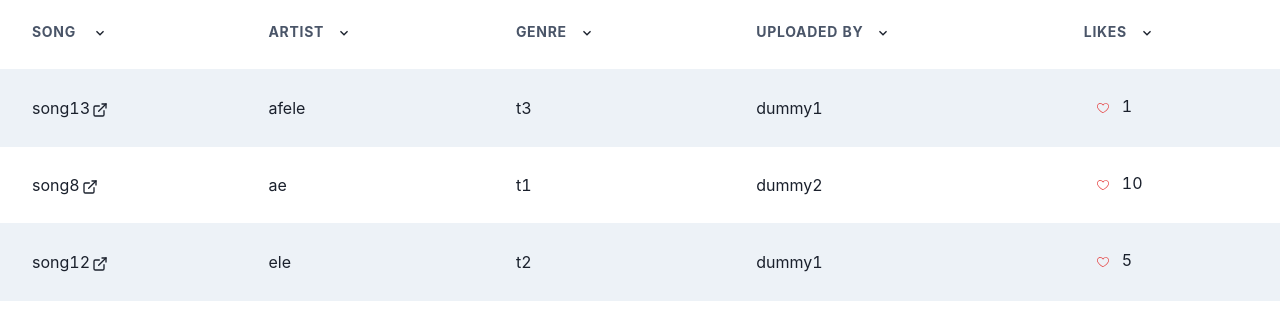
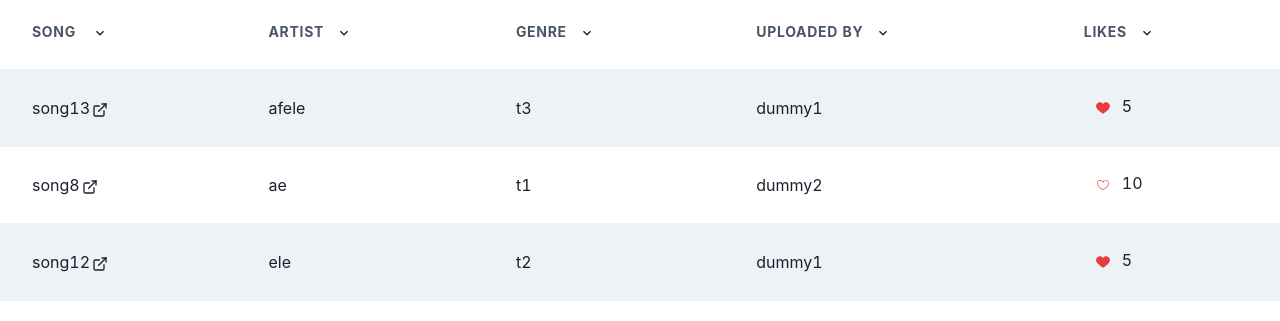
Before and after one commit to thuypham03/cu-music, a Next.js app: page / in a window 1280 px wide. Shown: the part 211-532 px from the top of the page. Built offline with nearby package versions, Linux system fonts and the light colour scheme.

Commit message:
added liking functionality

```diff
--- /dev/null
+++ b/Components/Likes.tsx
@@ -0,0 +1,53 @@
+import {} from "react";
+import { Button, Icon } from "@chakra-ui/react";
+import { Song } from "../types/index";
+import { Dispatch, SetStateAction } from "react";
+
+type Prop = {
+  song: Song;
+  userLikedSongs: Song[];
+  liked:boolean,
+  setUserLikedSongs: Dispatch<SetStateAction<Song[]>>;
+};
+
+export default function Liking({
+  song,
+  userLikedSongs,
+  liked,
+  setUserLikedSongs,
+}: Prop) {
+
+  const updateLiked = () => {
+
+    if (liked) {//unlike song
+      const temp: Song[] = [...userLikedSongs];
+      const index: number = userLikedSongs.indexOf(song);
+      temp.splice(index, 1);
+      song.likes--
+      setUserLikedSongs(temp);
+
+    } else {//like song
+        const temp: Song[] = [...userLikedSongs, song];
+        setUserLikedSongs(temp);
+        song.likes++
+    }
+  };
+
+  return (
+    <Button variant="ghost" size="sm" my="2px" onClick={updateLiked} key={song.name+song.artist+"LikeButton"}>
+      <Icon viewBox="0 0 128 128" color="red.500">
+        {liked ? (
+          <path
+            fill="currentColor"
+            d="M25.3 13.4C8.2 19-1.9 35.1 1.2 52c3.1 17.3 24.4 40.3 55.1 59.4l7.7 4.8 7.6-4.7c31.7-19.8 51.9-41.6 55.2-59.5 2.7-14.9-5.4-30.2-19.6-36.8-4.8-2.3-7.1-2.7-14.2-2.7-10.4 0-17.4 2.9-24.5 10l-4.7 4.6-3.4-4c-5.2-6-14.7-10.3-23.7-10.7-4.3-.3-8.9.2-11.4 1z"
+          />
+        ) : (
+          <path
+            fill="currentColor"
+            d="M29.9 20.3C17 25.2 9.7 35.7 9.7 49.6c0 5.9.5 8.2 3.2 13.9 6.1 13 21.2 28.4 40 40.7 10.2 6.6 12.4 6.5 23.8-1.1 18.8-12.6 32.4-26.6 38.5-39.7 7.3-15.5 2-33-12.4-40.9-4.6-2.6-6.3-3-13.3-3-9.3 0-14.3 2.1-21.2 8.8L64 32.4l-4.2-4.1c-2.4-2.2-6.3-5.1-8.8-6.3-5.5-2.8-15.9-3.6-21.1-1.7zM44.1 26c5.2 1.5 11.4 5.9 15 10.8C60.8 39.1 63 41 64 41c1 0 3.4-2.1 5.4-4.8 5-6.9 12.3-10.7 20.1-10.6 13.4.1 22.4 9.8 22.5 24 0 9.2-4.8 18.2-15.9 29.3-8.6 8.7-22.7 19.9-28.8 22.9-3 1.4-3.6 1.4-6.5 0-6-2.9-20.2-14.1-28.9-22.9-11-11-15.9-20-15.9-29.3C16.1 33.2 29.5 22 44.1 26z"
+          />
+        )}
+      </Icon>
+    </Button>
+  );
+}
--- a/Components/Table.tsx
+++ b/Components/Table.tsx
@@ -8,23 +8,39 @@ import {
   Td,
   TableContainer,
   Link,
-  Button,
 } from "@chakra-ui/react";
 
-import { Icon, ExternalLinkIcon } from "@chakra-ui/icons";
+import { ExternalLinkIcon } from "@chakra-ui/icons";
 import { useState, useEffect, useRef } from "react";
-import { dummySongs } from "../scripts/temp";
+import { dummySongs, currUser } from "../scripts/temp";
 import { Song } from "../types";
 import out from "./Sorter";
+import Liking from "./Likes";
+
+import { Dispatch, SetStateAction } from "react";
 
 const [Name, Artist, Genre, User, Likes] = out;
 
-//TODO take care of Liking and Unliking songs.
-//Will probably use two different images, like-neutral and like-liked with a transition
+/**
+ * Fills out each row of the table with the songs. Child component, `Liking`, handles liking songs with react hooks and a reference to the current user
+ */
+const LaySong = (
+  song: Song,
+  userLikedSongs: Song[] | undefined,
+  setUserLikedSongs: Dispatch<SetStateAction<Song[]>>
+) => {
+  //A reference object of the current user's liked songs needs to be used. but that reference could be undefined. This makes sure the function
+  //always has a list to work with.
+  if (userLikedSongs === undefined) {
+    userLikedSongs = [];
+  }
 
-const Laysong = ({ name, artist, genre, user, link, likes }: Song) => {
+  //For use in the child component
+  const liked = userLikedSongs.includes(song);
+
+  const { name, artist, genre, user, link, likes } = song;
   return (
-    <Tr key={name+artist+user.name}>
+    <Tr key={name + artist + user.name}>
       <Td>
         <Link href={link} isExternal>
           {name}
@@ -35,14 +51,12 @@ const Laysong = ({ name, artist, genre, user, link, likes }: Song) => {
       <Td>{genre}</Td>
       <Td>{user.name}</Td>
       <Td>
-        <Button variant="ghost" size="sm" my="2px">
-          <Icon viewBox="0 0 128 128" color="red.500">
-            <path
-              fill="currentColor"
-              d="M29.9 20.3C17 25.2 9.7 35.7 9.7 49.6c0 5.9.5 8.2 3.2 13.9 6.1 13 21.2 28.4 40 40.7 10.2 6.6 12.4 6.5 23.8-1.1 18.8-12.6 32.4-26.6 38.5-39.7 7.3-15.5 2-33-12.4-40.9-4.6-2.6-6.3-3-13.3-3-9.3 0-14.3 2.1-21.2 8.8L64 32.4l-4.2-4.1c-2.4-2.2-6.3-5.1-8.8-6.3-5.5-2.8-15.9-3.6-21.1-1.7zM44.1 26c5.2 1.5 11.4 5.9 15 10.8C60.8 39.1 63 41 64 41c1 0 3.4-2.1 5.4-4.8 5-6.9 12.3-10.7 20.1-10.6 13.4.1 22.4 9.8 22.5 24 0 9.2-4.8 18.2-15.9 29.3-8.6 8.7-22.7 19.9-28.8 22.9-3 1.4-3.6 1.4-6.5 0-6-2.9-20.2-14.1-28.9-22.9-11-11-15.9-20-15.9-29.3C16.1 33.2 29.5 22 44.1 26z"
-            />
-          </Icon>
-        </Button>
+        <Liking
+          song={song}
+          userLikedSongs={userLikedSongs}
+          liked={liked}
+          setUserLikedSongs={setUserLikedSongs}
+        />
         {likes}
       </Td>
     </Tr>
@@ -50,14 +64,27 @@ const Laysong = ({ name, artist, genre, user, link, likes }: Song) => {
 };
 
 const MyTable = () => {
+  //React hooks on current user's songlist for liking a song.
+  const [userLikedSongs, setUserLikedSongs] = useState<Song[]>(
+    currUser.likedSongs
+  );
+  const userLikedRef = useRef<Song[]>(); //Reference for current user's liked songs
+  userLikedRef.current = userLikedSongs;
+
+  //for sorting by row heads
   const [songList, setSongList] = useState<Song[]>(dummySongs); //dummy is just a placeholder. Actual should be []
 
-  const mlist = useRef<JSX.Element[]>();
-  mlist.current = songList.map((data) => Laysong(data));
+  const songListRef = useRef<JSX.Element[]>();
+  songListRef.current = songList.map((data) =>
+    LaySong(data, userLikedRef.current, setUserLikedSongs)
+  );
 
   useEffect(() => {
-    mlist.current = songList.map((data) => Laysong(data));
-  }, [songList]);
+    userLikedRef.current = userLikedSongs;
+    songListRef.current = songList.map((data) =>
+      LaySong(data, userLikedRef.current, setUserLikedSongs)
+    );
+  }, [songList, userLikedSongs]); //Re-render whenever the song list or the user's liked songs changes
 
   return (
     <TableContainer w="100%">
@@ -79,7 +106,8 @@ const MyTable = () => {
                 setList={setSongList}
                 reverse={false}
               />
-            </Th><Th>
+            </Th>
+            <Th>
               Genre
               <Genre
                 listState={songList}
@@ -105,7 +133,7 @@ const MyTable = () => {
             </Th>
           </Tr>
         </Thead>
-        <Tbody>{mlist.current}</Tbody>
+        <Tbody>{songListRef.current}</Tbody>
         <Tfoot></Tfoot>
       </Table>
     </TableContainer>
--- a/scripts/temp.ts
+++ b/scripts/temp.ts
@@ -36,7 +36,7 @@ export const dummySongs:Song[] = [
         genre:'t3',
         user: dummyUsers[0],
         link:"https://youtu.be/lpiB2wMc49g",
-        likes:1
+        likes:5
     },
     {
         name:"song8",
@@ -55,3 +55,6 @@ export const dummySongs:Song[] = [
         likes:5
     }
 ]
+
+ export const currUser:User=dummyUsers[1]
+currUser.likedSongs = [dummySongs[0], dummySongs[2]]
```
